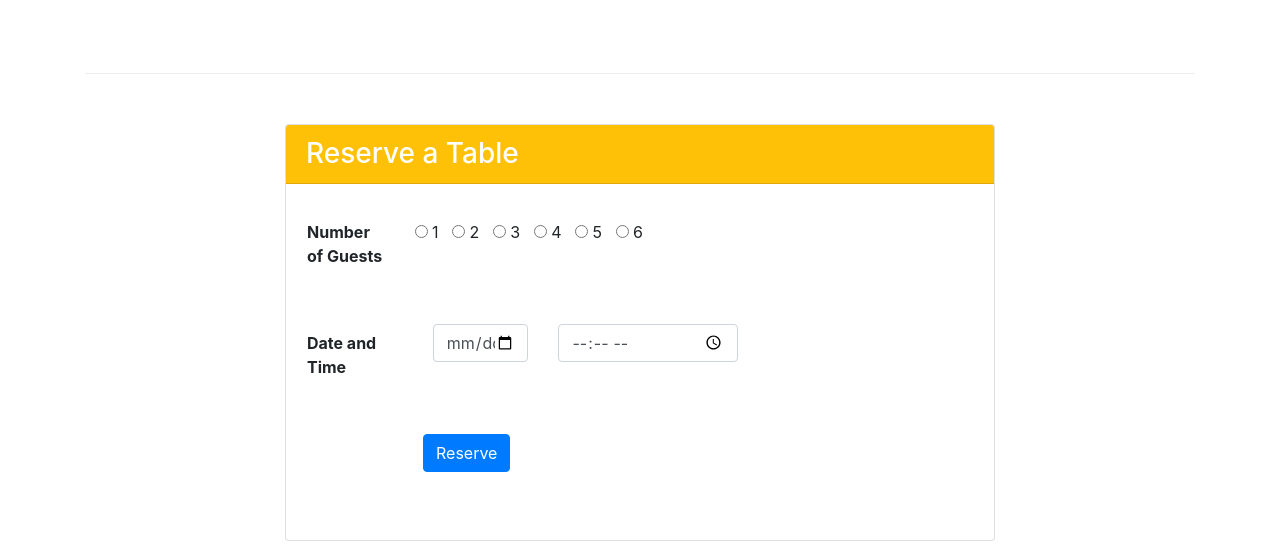
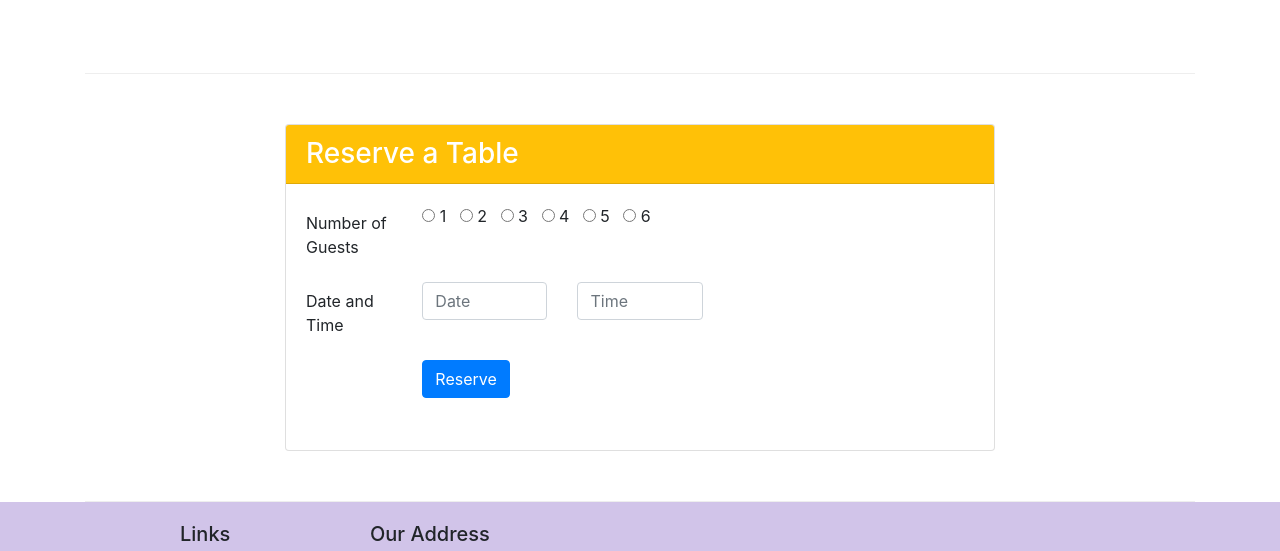
Before and after one commit to Parthinamdar2002/project-1, a plain HTML site: page index.html in a window 1280 px wide. Shown: the part 1460-2011 px from the top of the page. Drawn offline with nearby package versions, Linux system fonts and the light colour scheme; files that its build step writes are made by us from their sources.

```diff
--- a/index.html
+++ b/index.html
@@ -112,56 +112,57 @@
 
             <!-- Reservation form -->
             <div class="row row-content" id="reserve">
-            <div class="col-12 col-sm-8 mx-auto" >
-                <div class="card" >
+                <div class="col-12 col-sm-8 offset-sm-2">
+                    <div class="card">
                         <h3 class="card-header bg-warning text-white">Reserve a Table</h3>
                         <div class="card-body">
                             <dl class="row">
+                            <div class="col-12 col-sm-8">
+                                <form id="form">
+                                    <div class="form-group row">
+                                        <label for="guests" class="col-md-3 col-form-label">Number of Guests</label>
+                                        <div class="col-md-9">
+                                            <input type="radio" id="guests" name="guests">
 
-                            <form>
-                                <!-- radio button -->
-                                <div class="form-check-inline">
+                                            <label for="1" id="1" name="guests" value="1">1</label>
+                                            &nbsp;
+                                            <input type="radio" id="guests" name="guests">
 
-                                    <div class="form-group row p-3">
-                                        <label for="radio" class=" col-md-3 "><b>Number of Guests</b></label>
+                                            <label for="1" id="1" name="guests" value="1">2</label>
+                                            &nbsp;
+                                            <input type="radio" id="guests" name="guests">
 
-                                        <div class="col-md-8 col-md-sm-6">
-                                            <input type="radio"  id="radio1"> 1
+                                            <label for="1" id="1" name="guests" value="1">3</label>
                                             &nbsp;
-                                            <input type="radio"  id="radio2"> 2
+                                            <input type="radio" id="guests" name="guests">
+
+                                            <label for="1" id="1" name="guests" value="1">4</label>
                                             &nbsp;
-                                            <input type="radio"  id="radio1"> 3
+                                            <input type="radio" id="guests" name="guests">
+                                            <label for="1" id="1" name="guests" value="1">5</label>
                                             &nbsp;
-                                            <input type="radio"  id="radio2"> 4
+                                            <input type="radio" id="guests" name="guests">
+                                            <label for="1" id="1" name="guests" value="1">6</label>
                                             &nbsp;
-                                            <input type="radio"  id="radio1"> 5
-                                                &nbsp;
-                                            <input type="radio"  id="radio2"> 6
-                                        </div>
-                                    </div>
-                                </div>
-                                <!-- radio button end -->
-                                <!-- date and time -->
-                                <div class="form-check-inline">
-                                    <div class="form-group row p-3">
-                                        <label for="date_time" class="col-12 col-sm-3 col-form-label"><b>Date and Time</b></label>
-                                        <div class="col-12 col-sm-3">
-                                            <input type="date" class="form-control" id="date" placeholder="Date">
-                                        </div>
-                                        <div class="col-12 col-sm-5">
-                                            <input type="time" class="form-control" id="time" placeholder="Time">
-                                        </div>
-                                    </div>
-                                 </div>
-                                 <div class="form-group row p-3">
-                                     <div class="offset-md-2  col-md-10">
-                                        <button type="submit" class="btn btn-primary">Reserve</button>
                                         </div>
 
                                     </div>
-
+                                    <div class="form-group row">
+                                        <label for="date" class="col-md-3 col-form-label">Date and Time</label>
+                                        <div class="col-md-4">
+                                            <input type="text" class="form-control" id="date" name="date" placeholder="Date">
+                                        </div>
+                                        <div class="col-md-4">
+                                            <input type="text" class="form-control" id="time" name="time" placeholder="Time">
+                                        </div>
+                                    </div>
+                                    <div class="form-group row">
+                                        <div class="offset-md-3 col-md-9">
+                                            <button type="reserve" class="btn btn-primary">Reserve</button>
+                                        </div>
+                                    </div>
                                 </form>
-
+                            </div>
                         </dl>
                         </div>
                     </div>
--- a/styles.css
+++ b/styles.css
@@ -31,3 +31,9 @@
 .navbar-dark{
     background-color: #512DA8;
 }
+.tab-content{
+    border-left: 1px solid #ddd;
+    border-right: 1px solid #ddd;
+    border-bottom: 1px solid #ddd;
+    padding: 10px;
+}
```
Lines whose indentation alone changed are shown as unchanged.
